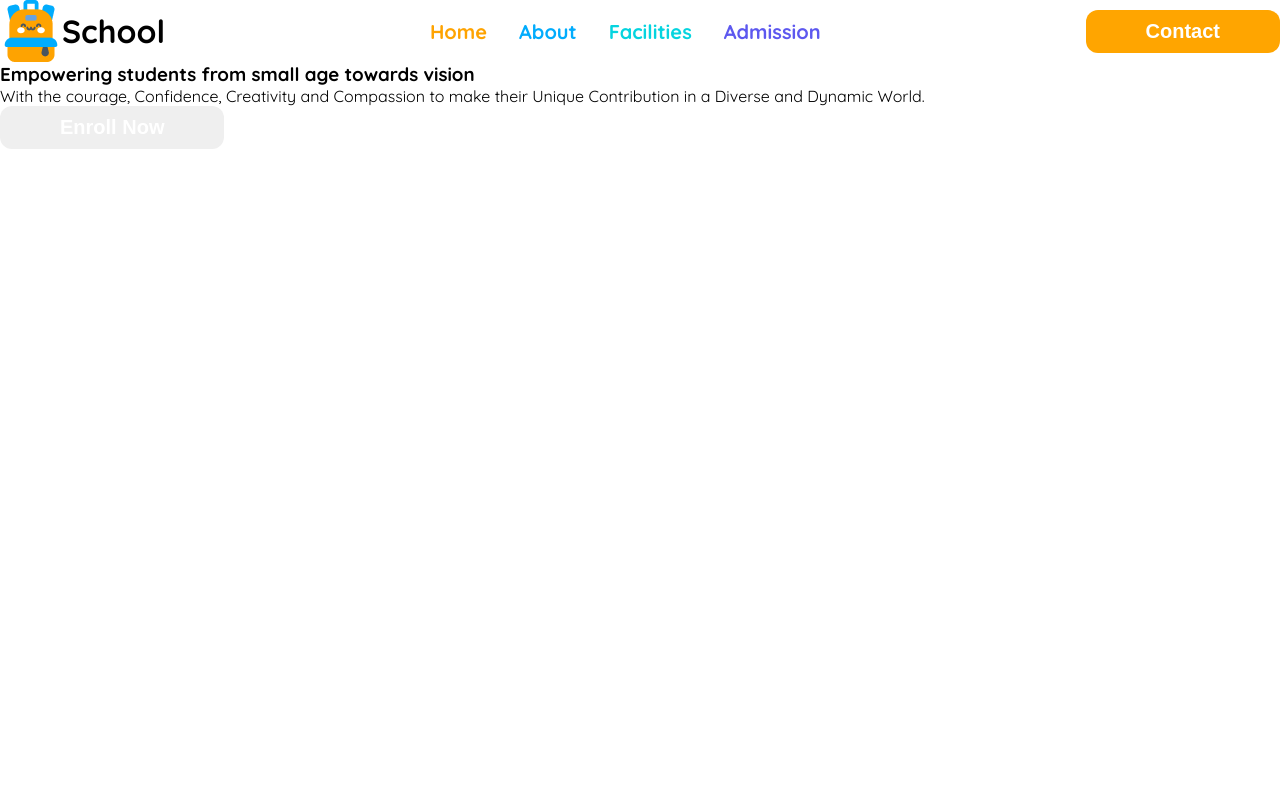
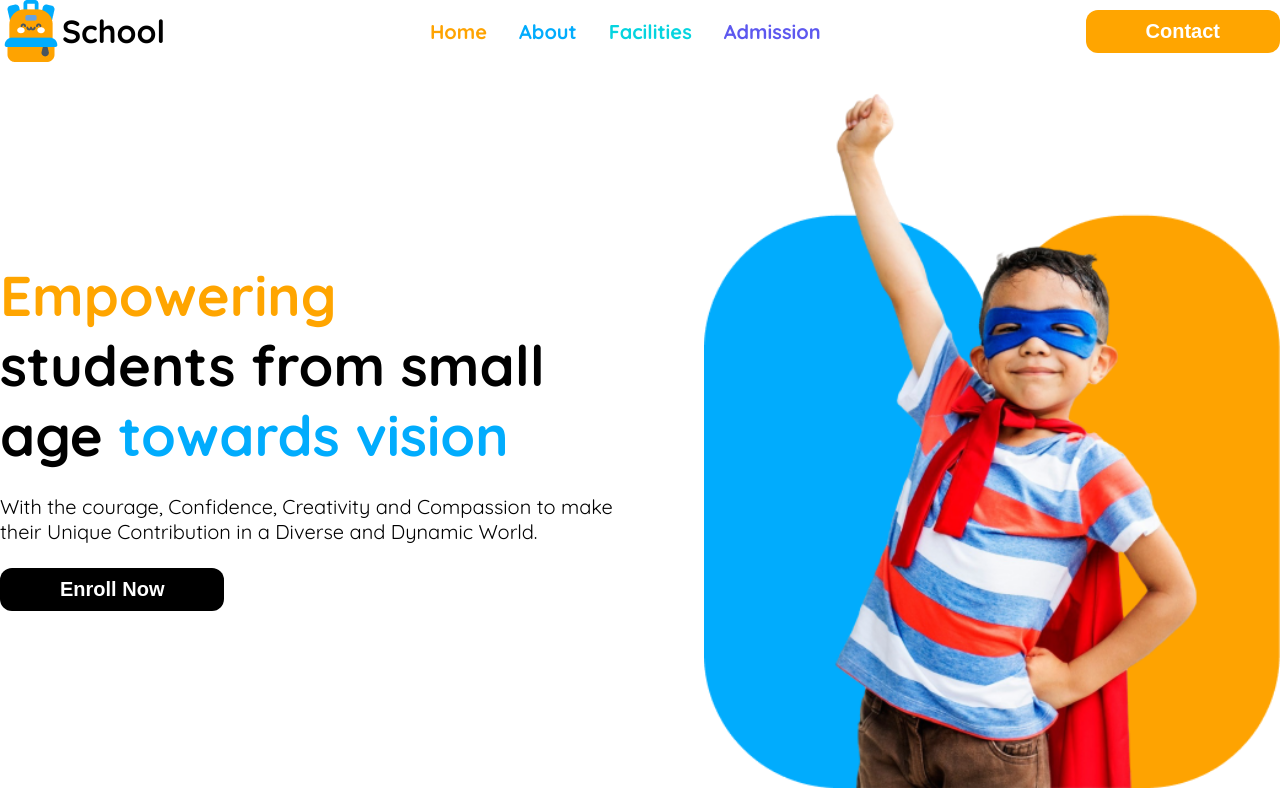
Before and after one commit to Turza808/web02, a plain HTML site: page index.html in a window 1280 px wide. Drawn offline with Linux system fonts and the light colour scheme.

Commit message:
added banner section of this website

```diff
--- a/index.html
+++ b/index.html
@@ -28,15 +28,19 @@
         </nav>
         <div class="banner-container">
             <div class="banner-content">
-                <h3 class="banner-title">Empowering
-                    students from small age towards vision</h3>
-                <p class="description">With the courage, Confidence, Creativity and Compassion to make their Unique Contribution in a Diverse and Dynamic World.</p>
+                <h3 class="banner-title">
+                    <span id=Empowering>Empowering</span><br>
+                    students from small <br> age <span id="vision">towards vision</span></h3>
+                <p class="description">With the courage, Confidence, Creativity and Compassion to make <br> their Unique Contribution in a Diverse and Dynamic World.</p>
                 <button class="btn-primary">Enroll Now</button>
-
             </div>
+            <img src="assets/hero-kids.png" alt="">
         </div>
     </header>
     <main>
+        <section class="curriculum-container">
+
+        </section>
 
     </main>
     <footer>
--- a/styles/styles.css
+++ b/styles/styles.css
@@ -22,6 +22,10 @@
 }
 
 /* shared styles */
+.description {
+    font-weight: 400;
+    font-size: 1.25rem;
+}
 .btn-primary {
     font-weight: 600;
     font-size: 1.25rem;
@@ -81,6 +85,33 @@
 .nav button {
     background-color: orange;
 }
+/* banner styles */
+.banner-container {
+    max-width: 1440px;
+    margin: 0 auto;
+    margin-top: 20px;
+    display: flex;
+    align-items: center;
+    justify-content: space-between;
+}
+.banner-title {
+    font-weight: 700;
+    font-size: 3.5rem;
+    margin-bottom: 24px;
+}
+#Empowering {
+    color:orange;
+}
+#vision {
+    color: #01ACFD;
+}
+.banner-content button {
+    background-color: black;
+    margin-top: 24px;
+}
+.banner-container img {
+    width: 45%;
+}
 @media screen and (max-width: 576px) {
     .nav {
         padding: 12px 16px 16px 12px;
```
